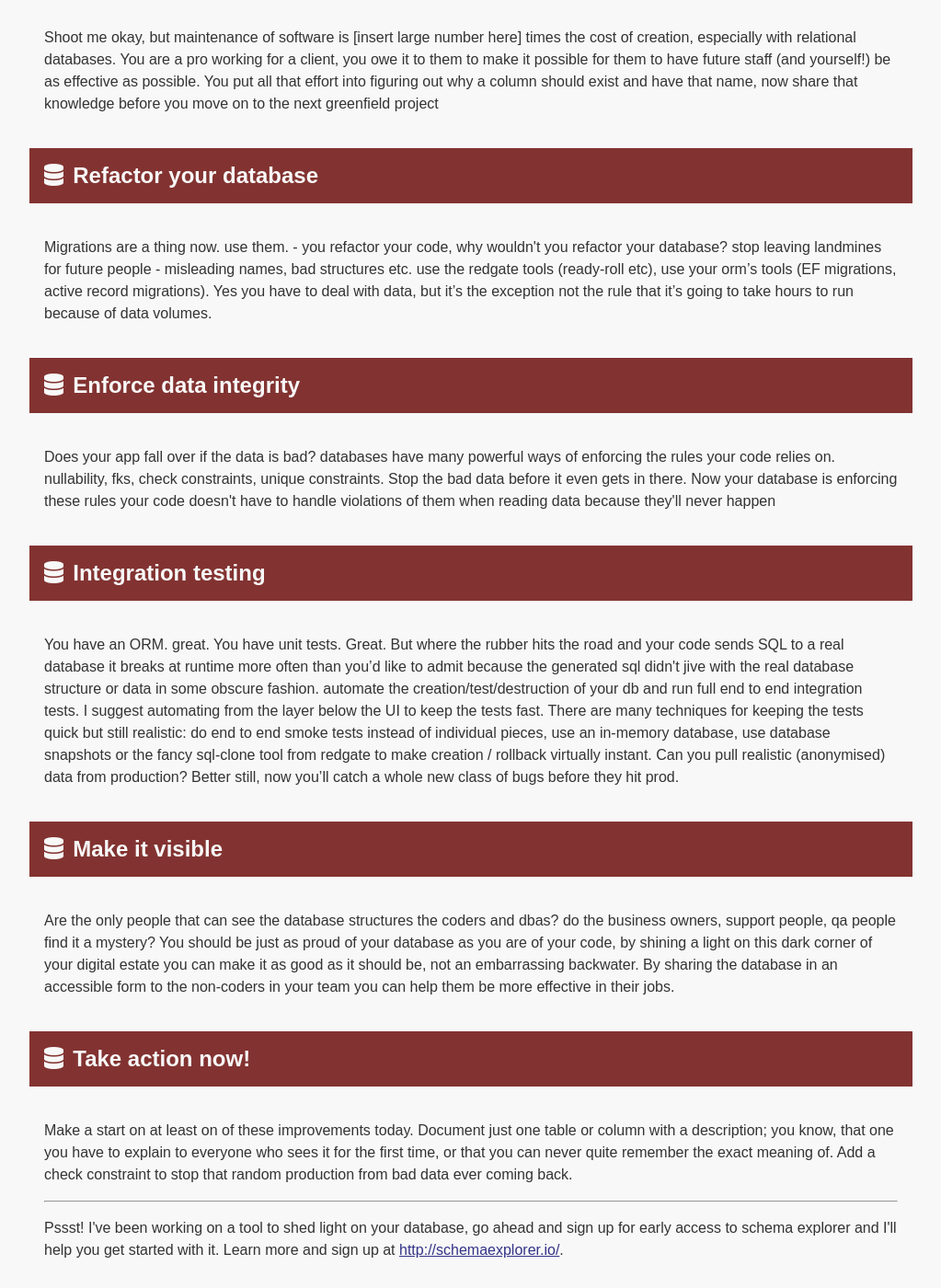
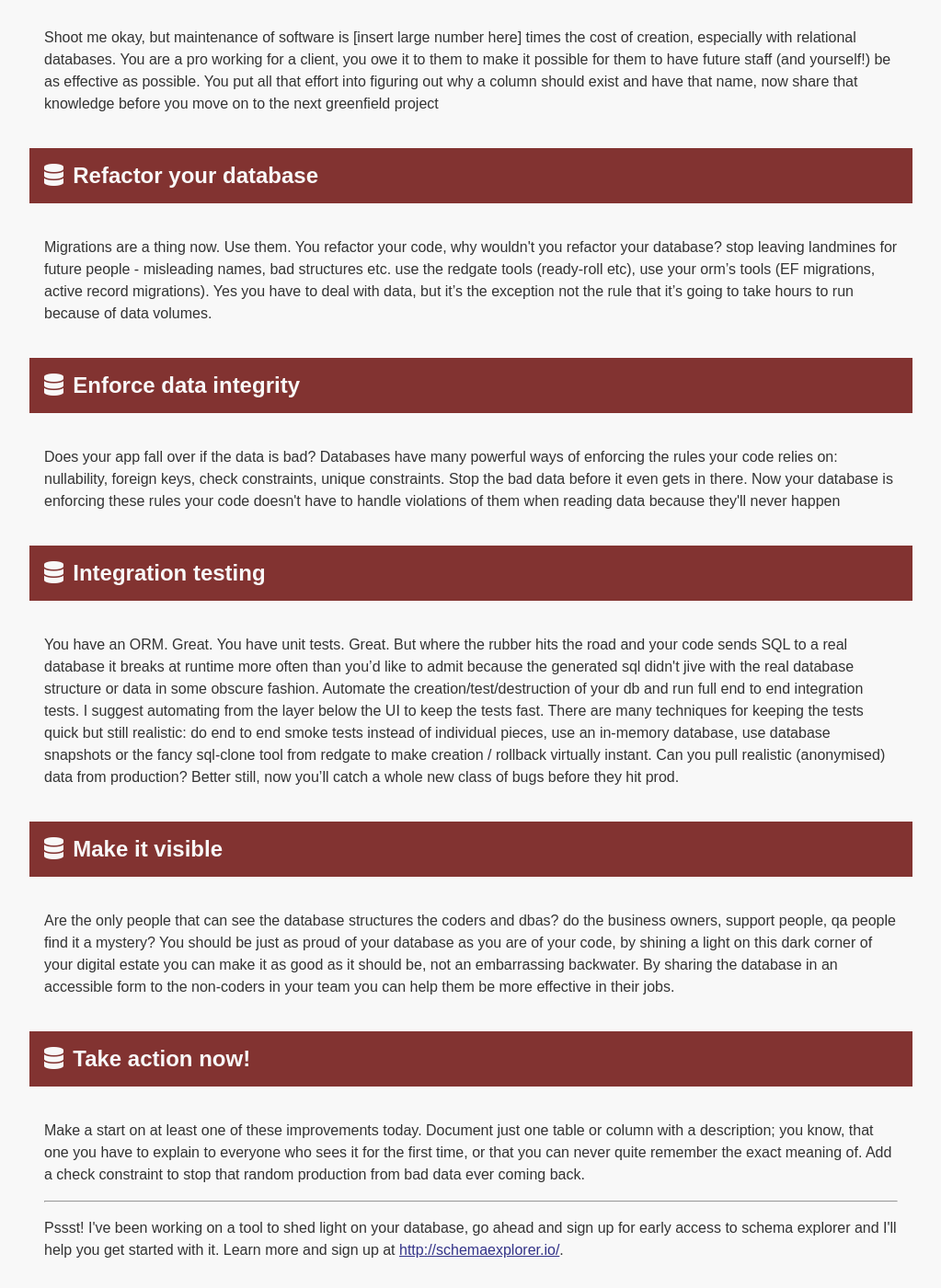
Before and after one commit to timabell/schema-explorer, a Jekyll site: the page built from articles/make-your-database-better.html, in a window 1280 px wide and 1400 px high, scrolled down 380 px. Shown: the whole window at 92% size, without its empty margins (128-1151 px from the left). Built offline with Jekyll 4.4.1, drawn with Linux system fonts in a browser that asks for light colours; nearby versions of some CDN libraries.

Commit message:
Typos and capitalization

```diff
--- a/articles/make-your-database-better.html
+++ b/articles/make-your-database-better.html
@@ -18,7 +18,7 @@ now share that knowledge before you move on to the next greenfield project</p>
 
 <h2><i class="fas fa-database"></i> Refactor your database</h2>
 
-<p>Migrations are a thing now. use them. - you refactor your code, why wouldn't
+<p>Migrations are a thing now. Use them. You refactor your code, why wouldn't
   you refactor your database? stop leaving landmines for future people -
   misleading names, bad structures etc. use the redgate tools (ready-roll etc),
   use your orm’s tools (EF migrations, active record migrations). Yes you have
@@ -27,26 +27,27 @@ take hours to run because of data volumes.</p>
 
 <h2><i class="fas fa-database"></i> Enforce data integrity</h2>
 
-<p>Does your app fall over if the data is bad? databases have many powerful
-  ways of enforcing the rules your code relies on. nullability, fks, check
-  constraints, unique constraints. Stop the bad data before it even gets in
-there. Now your database is enforcing these rules your code doesn't have to
-handle violations of them when reading data because they'll never happen</p>
+<p>Does your app fall over if the data is bad? Databases have many powerful
+  ways of enforcing the rules your code relies on: nullability, foreign keys,
+  check constraints, unique constraints. Stop the bad data before it even gets
+  in there. Now your database is enforcing these rules your code doesn't have
+  to handle violations of them when reading data because they'll never
+  happen</p>
 
 <h2><i class="fas fa-database"></i> Integration testing</h2>
 
-<p>You have an ORM. great. You have unit tests. Great. But where the rubber
+<p>You have an ORM. Great. You have unit tests. Great. But where the rubber
   hits the road and your code sends SQL to a real database it breaks at runtime
   more often than you’d like to admit because the generated sql didn't jive
-with the real database structure or data in some obscure fashion. automate the
-creation/test/destruction of your db and run full end to end integration tests.
-I suggest automating from the layer below the UI to keep the tests fast. There
-are many techniques for keeping the tests quick but still realistic: do end to
-end smoke tests instead of individual pieces, use an in-memory database, use
-database snapshots or the fancy sql-clone tool from redgate to make creation /
-rollback virtually instant. Can you pull realistic (anonymised) data from
-production? Better still, now you’ll catch a whole new class of bugs before
-they hit prod.</p>
+  with the real database structure or data in some obscure fashion. Automate
+  the creation/test/destruction of your db and run full end to end integration
+  tests.  I suggest automating from the layer below the UI to keep the tests
+  fast. There are many techniques for keeping the tests quick but still
+  realistic: do end to end smoke tests instead of individual pieces, use an
+  in-memory database, use database snapshots or the fancy sql-clone tool from
+  redgate to make creation / rollback virtually instant. Can you pull realistic
+  (anonymised) data from production? Better still, now you’ll catch a whole new
+  class of bugs before they hit prod.</p>
 
 <h2><i class="fas fa-database"></i> Make it visible</h2>
 
@@ -60,7 +61,7 @@ effective in their jobs.</p>
 
 <h2><i class="fas fa-database"></i> Take action now!</h2>
 
-<p>Make a start on at least on of these improvements today. Document just one
+<p>Make a start on at least one of these improvements today. Document just one
   table or column with a description; you know, that one you have to explain to
   everyone who sees it for the first time, or that you can never quite remember
   the exact meaning of. Add a check constraint to stop that random production
```
